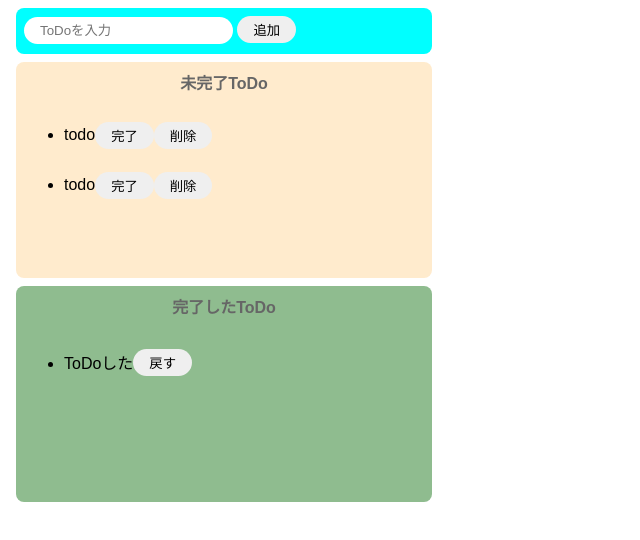
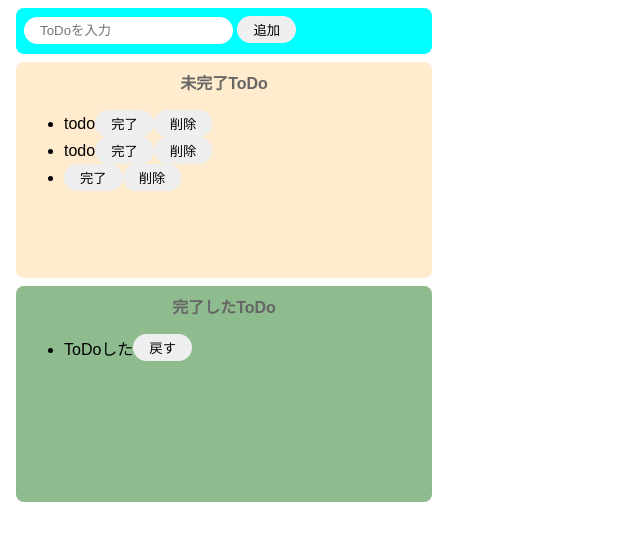
Before and after one commit to taiki-nd/todo-js, a website built with Parcel: page index.html in a window 1280 px wide. Both pictures are taken after a click on the button "追加". Shown: the whole page, without its empty margins (0-640 px from the left). Built offline with nearby package versions, Linux system fonts and the light colour scheme.

Commit message:
タスク削除機能

```diff
--- a/index.html
+++ b/index.html
@@ -10,39 +10,33 @@
     <script src="src/index.js"></script>
 
     <div class="input_area">
-      <input placeholder="ToDoを入力" / >
-      <button>追加</button>
+      <input id="add_text" placeholder="ToDoを入力" / >
+      <button id="add_btn">追加</button>
     </div>
 
     <div class="incomplete_area">
       <p class="title">未完了ToDo</p>
-      <ul>
-        <li>
+      <ul id="incomplete_lists">
         <div class="list_row">
-            <p>todo</p>
+          <li>todo</li>
           <button>完了</button>
           <button>削除</button>
         </div>
-        </li>
-        <li>
         <div class="list_row">
-            <p>todo</p>
+          <li>todo</li>
           <button>完了</button>
           <button>削除</button>
         </div>
-        </li>
       </ul>
     </div>
 
     <div class="complete_area">
       <p class="title" ß>完了したToDo</p>
       <ul>
-        <li>
         <div class="list_row">
-            <p>ToDoした</p>
+          <li>ToDoした</li>
           <button>戻す</button>
         </div>
-        </li>
       </ul>
     </div>
   </body>
--- /dev/null
+++ b/src/index.js
@@ -0,0 +1,41 @@
+const onClickAdd = () => {
+  //テキストボックスの値の取得と初期化
+  const inputText = document.getElementById("add_text").value;
+  document.getElementById("add_text").value = "";
+
+  // div生成
+  const div = document.createElement("div");
+  div.className = "list_row";
+
+  // li生成
+  const li = document.createElement("li");
+  li.innerText = inputText;
+
+  // btn完了
+  const completeBtn = document.createElement("button");
+  completeBtn.innerText = "完了";
+  completeBtn.addEventListener("click", () => {
+    alert("完了");
+  });
+
+  // btn削除
+  const deleteBtn = document.createElement("button");
+  deleteBtn.innerText = "削除";
+  deleteBtn.addEventListener("click", () => {
+    // 削除で親タグのdivを削除
+    const deleteTarget = deleteBtn.parentNode;
+    document.getElementById("incomplete_lists").removeChild(deleteTarget);
+  });
+
+  // divタグの子要素にする設定
+  div.appendChild(li);
+  div.appendChild(completeBtn);
+  div.appendChild(deleteBtn);
+
+  // ulタグの子要素にする設定
+  document.getElementById("incomplete_lists").appendChild(div);
+};
+
+document
+  .getElementById("add_btn")
+  .addEventListener("click", () => onClickAdd());
```
Lines whose indentation alone changed are shown as unchanged.
